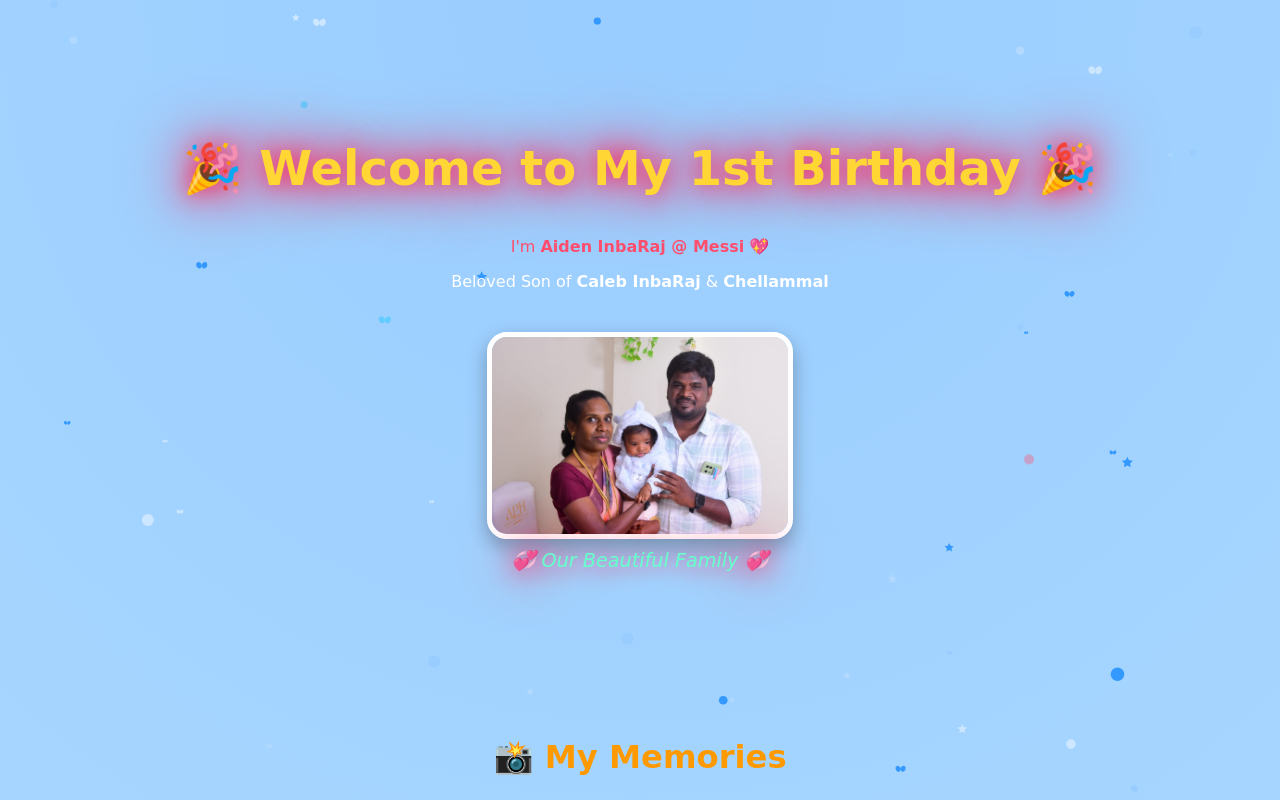
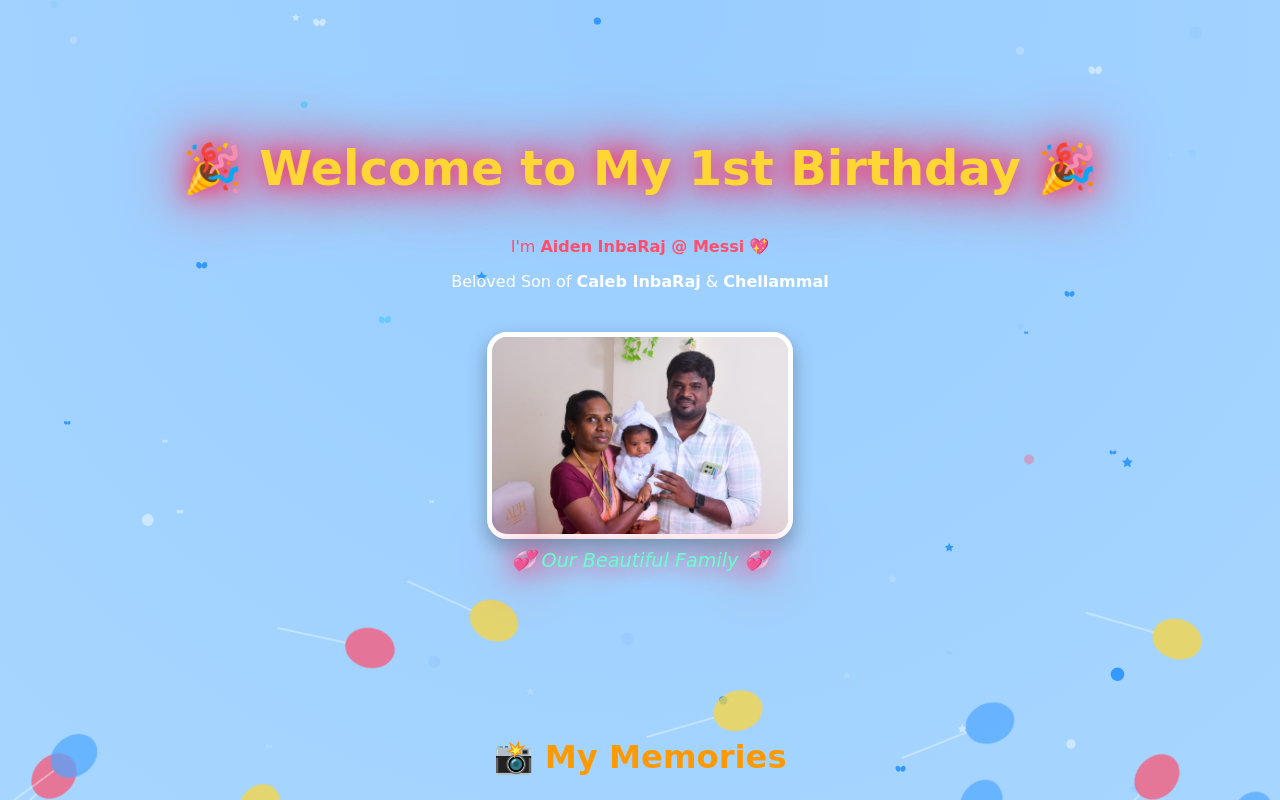
Before and after one commit to Saran1527/First-Brithday, a React (Create React App) app: page / in a window 1280 px wide. Shown: the top 800 px of the page. Built offline with nearby package versions, Linux system fonts and the light colour scheme.

Commit message:
Update App.js

```diff
--- a/src/App.js
+++ b/src/App.js
@@ -132,7 +132,19 @@ function App() {
   return (
     <div className="app">
       <canvas ref={canvasRef} className="background-canvas"></canvas>
-
+      <div className="floating-balloons">
+        {[...Array(12)].map((_, i) => (
+          <div
+            key={i}
+            className="floating-balloon"
+            style={{
+              "--i": i,
+              "--x": Math.random() * 100,
+              "--delay": Math.random() * 5,
+            }}
+          ></div>
+        ))}
+      </div>
       <div className="confetti-container"></div>
 
       {/* 🎉 Welcome Section */}
```
